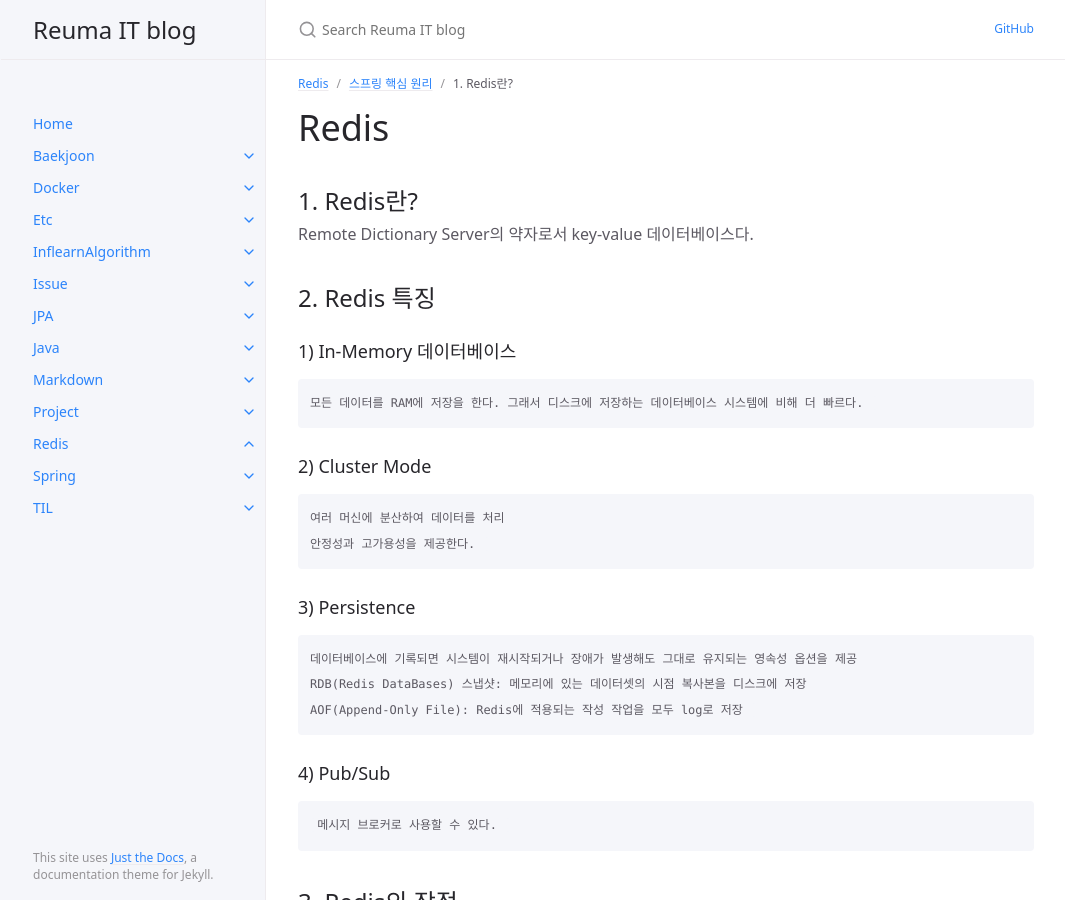
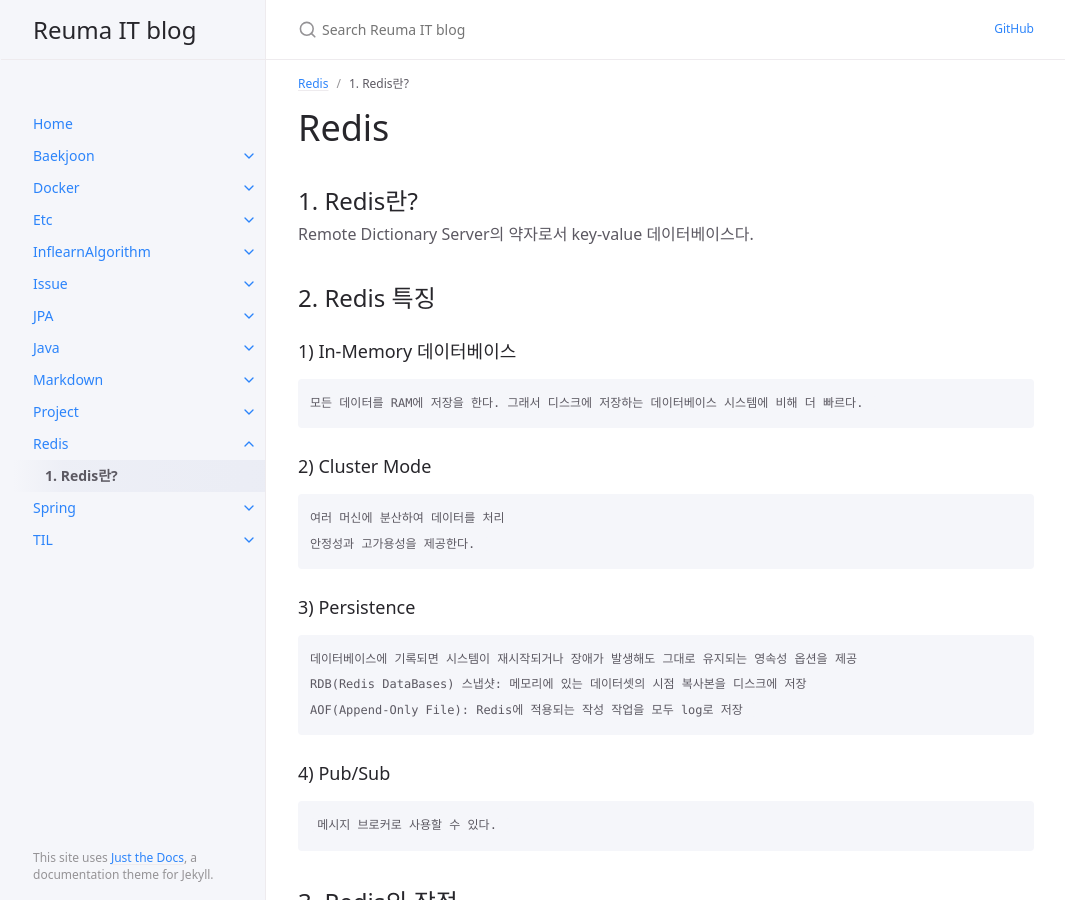
Before and after one commit to AReuma/AReuma.github.io, a Jekyll site: the page built from docs/Redis/1.md, in a window 1280 px wide and 900 px high. Shown: the whole window, without its empty margins (106-1171 px from the left). Built offline with Jekyll 4.4.1, drawn with Linux system fonts in a browser that asks for light colours.

Commit message:
Redis 알아보기

```diff
--- a/docs/Redis/1.md
+++ b/docs/Redis/1.md
@@ -1,8 +1,7 @@
 ---
 layout: default
 title: 1. Redis란?
-parent: 스프링 핵심 원리
-grand_parent: Redis
+parent: Redis
 ---
 
 # Redis
```
